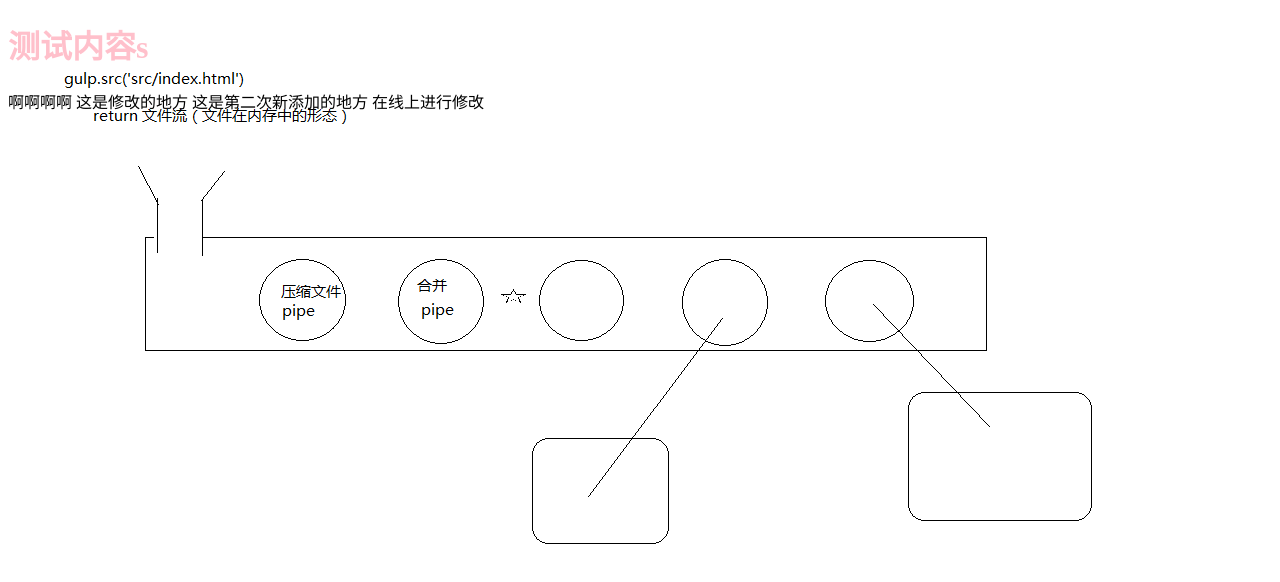
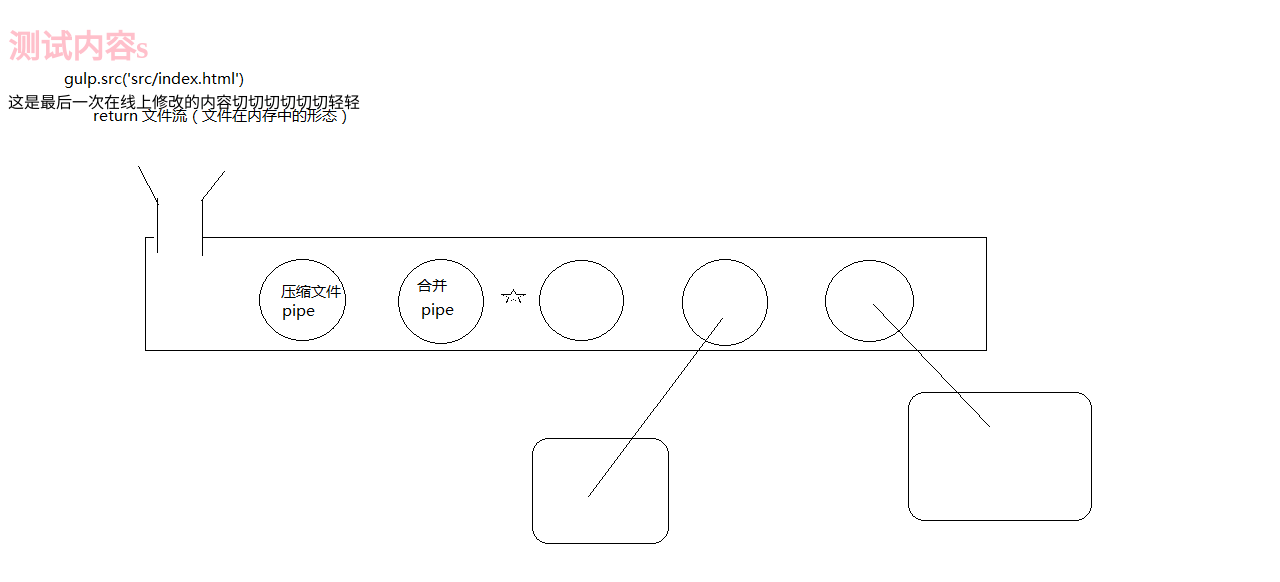
Before and after one commit to CCClouds/git-demo, a website: page index.html in a window 1280 px wide. Drawn offline with nearby package versions, Linux system fonts and the light colour scheme; files that its build step writes are made by us from their sources.

Commit message:
这是最后一次在线上修改的内容切切切切切切轻轻

```diff
--- a/index.html
+++ b/index.html
@@ -9,9 +9,7 @@
 <body>
 <!-- 测试注释 -->
   <h1>测试内容s</h1>
-  啊啊啊啊 这是修改的地方
-  这是第二次新添加的地方
-  在线上进行修改
+  这是最后一次在线上修改的内容切切切切切切轻轻
   <script src="scripts/all.js"></script>
 </body>
 
```
